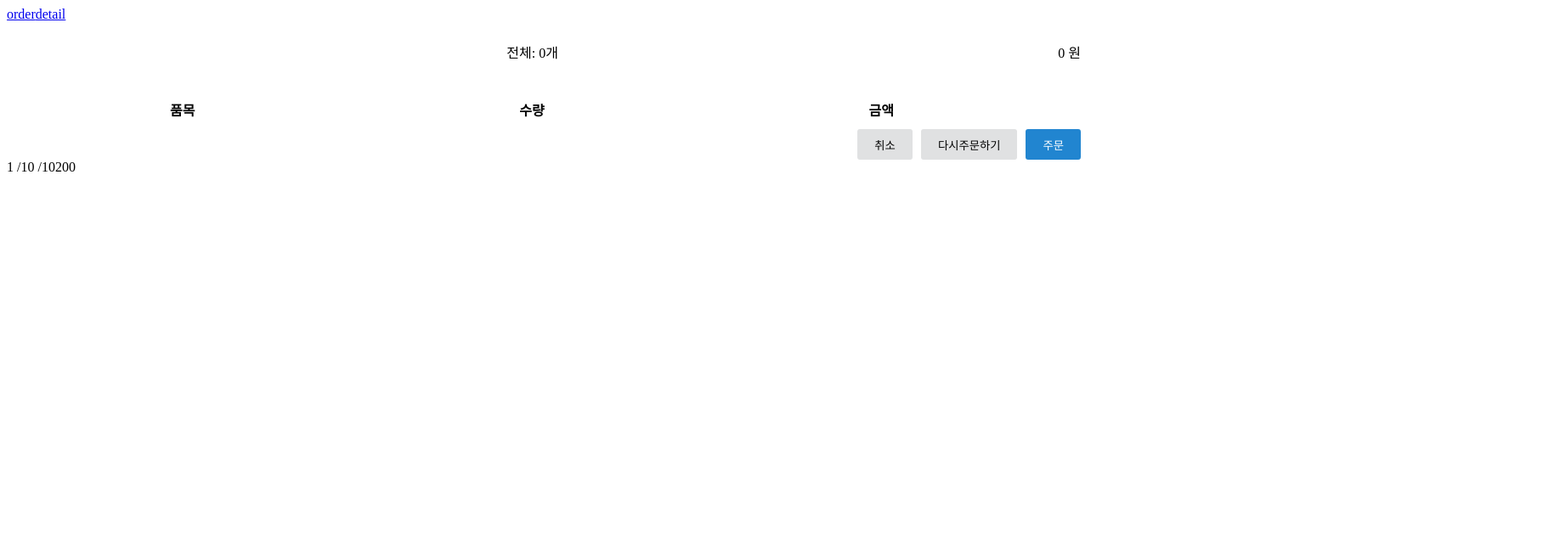
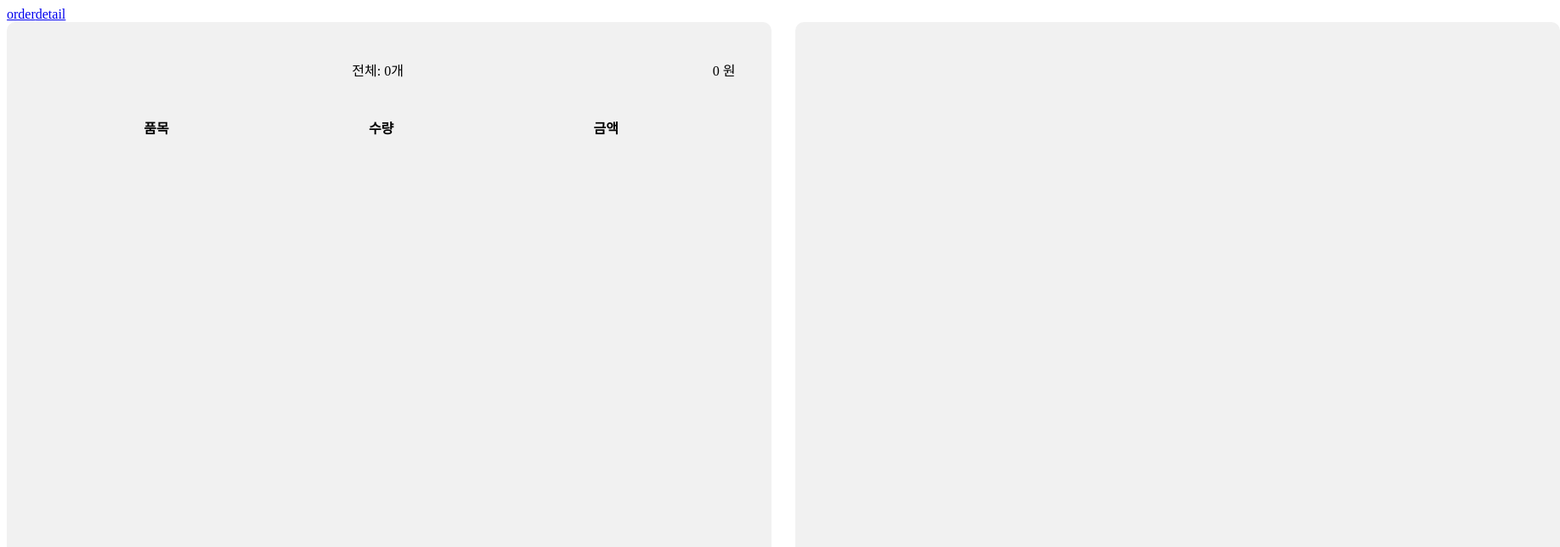
Before and after one commit to james-yang-dev/cafe-study, a React (Create React App) app: page /detail in a window 1280 px wide. Shown: the top 644 px of the page at 85% size, 1836 px wide, since content can reach past the window. Built offline with nearby package versions, Linux system fonts and the light colour scheme.

Commit message:
[feat] 주문 리스트 기능 추가

```diff
--- a/src/features/detail/OrderDetail.js
+++ b/src/features/detail/OrderDetail.js
@@ -5,19 +5,28 @@ import { Button } from '../../components';
 import { Checkbox } from '../../components/checkbox/Checkbox';
 import { printLabel } from '../../util/string';
 import { OrderBody, OrderFoot, OrderHead } from '../../components/order';
-import { useRecoilValue } from 'recoil';
-import { sumReducer } from '../../util/array';
-import { getOrderSumPrice } from '../../store';
 
 OrderDetail.propTypes = {
   orderId: PropTypes.string.isRequired,
+  totalCount: PropTypes.number.isRequired,
+  totalPrice: PropTypes.number.isRequired,
   list: PropTypes.array.isRequired,
-  onChange: PropTypes.func.isRequired,
+  onChecked: PropTypes.func.isRequired,
+  onAllPackaging: PropTypes.func.isRequired,
+  onReOrder: PropTypes.func.isRequired,
+  onConfirmOrder: PropTypes.func.isRequired,
 };
 
-export function OrderDetail({ orderId, list = [], onChecked }) {
-  const totalPrice = useRecoilValue(getOrderSumPrice);
-  const totalCount = list.map((menu) => menu.menuCount).reduce(sumReducer, 0);
+export function OrderDetail({
+  orderId,
+  totalCount,
+  totalPrice,
+  list = [],
+  onChecked,
+  onAllPackaging,
+  onReOrder,
+  onConfirmOrder,
+}) {
   return (
     <OrderDetailWrapper>
       {/*
@@ -56,9 +65,9 @@ export function OrderDetail({ orderId, list = [], onChecked }) {
         })}
       </OrderBody>
       <OrderFoot>
-        <Button label='취소' onClick={() => {}} />
-        <Button label='다시주문하기' onClick={() => {}} />
-        <Button varient='confirm' label='주문' onClick={() => {}} />
+        <Button label='전체포장' onClick={onAllPackaging} />
+        <Button label='다시 주문하기' onClick={onReOrder} />
+        <Button varient='confirm' label='주문 확인' onClick={onConfirmOrder} />
       </OrderFoot>
     </OrderDetailWrapper>
   );
--- a/src/features/detail/OrderDetailContainer.js
+++ b/src/features/detail/OrderDetailContainer.js
@@ -1,23 +1,77 @@
 import React from 'react';
-import { useRecoilState } from 'recoil';
+import { useHistory } from 'react-router';
+import { useRecoilState, useRecoilValue } from 'recoil';
 import { OrderDetail } from '.';
-import { orderDetailListState } from '../../store';
+import {
+  getOrderSumPrice,
+  orderDetailListState,
+  orderListState,
+  orderState,
+} from '../../store';
+import { sumReducer } from '../../util/array';
 
 export function OrderDetailContainer() {
   const [orderDetailList, setOrderDetailList] =
     useRecoilState(orderDetailListState);
 
+  const { orderId, orderList } = orderDetailList;
+
+  const totalPrice = useRecoilValue(getOrderSumPrice);
+  const totalCount = orderList
+    .map((menu) => menu.menuCount)
+    .reduce(sumReducer, 0);
   // console.log(orders);
   const handleChangePackageState = (menuId) => {
-    const newOrderDetailList = orderDetailList.map((menu) =>
+    const newOrderDetailList = orderList?.map((menu) =>
       menu.menuId === menuId
         ? { ...menu, isPackaging: !menu.isPackaging }
         : menu
     );
-    setOrderDetailList(newOrderDetailList);
+    setOrderDetailList({ ...orderDetailList, orderList: newOrderDetailList });
+  };
+
+  const handleAllPackaging = () => {
+    const newOrderDetailList = orderList.map((menu) => ({
+      ...menu,
+      isPackaging: true,
+    }));
+    setOrderDetailList({ ...orderDetailList, orderList: newOrderDetailList });
+  };
+
+  const history = useHistory();
+  const handleReOrder = () => {
+    if (window.confirm('다시 주문하시겠습니까?')) {
+      setOrderDetailList({ ...orderDetailList, orderList: [] });
+      history.push('/order');
+    }
+  };
+
+  const [orderStatusList, setOrderStatusList] = useRecoilState(orderListState);
+  const [currentOrderList, setCurrentOrderList] = useRecoilState(orderState);
+  const handleConfirmOrder = () => {
+    const newOrder = {
+      orderId,
+      orderCount: totalCount,
+      orderPrice: totalPrice,
+      orderDetail: orderList,
+      isComplete: false,
+    };
+    setOrderDetailList({ ...orderDetailList, orderList: [] });
+    setCurrentOrderList({ ...currentOrderList, selectedMenuList: [] });
+    setOrderStatusList([newOrder, ...orderStatusList]);
+    history.push('/order');
   };
 
   return (
-    <OrderDetail list={orderDetailList} onChecked={handleChangePackageState} />
+    <OrderDetail
+      orderId={orderId}
+      totalPrice={totalPrice}
+      totalCount={totalCount}
+      list={orderList}
+      onChecked={handleChangePackageState}
+      onAllPackaging={handleAllPackaging}
+      onReOrder={handleReOrder}
+      onConfirmOrder={handleConfirmOrder}
+    />
   );
 }
--- a/src/features/detail/OrderList.js
+++ b/src/features/detail/OrderList.js
@@ -1,10 +1,8 @@
+import React from 'react';
 import styled from '@emotion/styled';
-import React from 'react'
-import { useRecoilValue } from 'recoil';
-import { orderListState } from '../../store';
+import { Button } from '../../components';
 
-export function OrderList() {
-  const orderList = useRecoilValue(orderListState);
+export function OrderList({ list, onComplete }) {
   return (
     <OrderListWrapper>
       {/*
@@ -12,19 +10,44 @@ export function OrderList() {
       어떻게 바꿔도 상관 없음
       리코일 사용법을 위해 간단한 예시를 둠
        */}
-      {orderList.map(order => {
-        const { orderId, orderCount, orderPrice } = order
-        return (
-          <div key={orderId}>
-            {orderId} /
-            {orderCount} /
-            {orderPrice}
-          </div>
-        )
-      })}
+      <OrderListStyled>
+        {list.map((order) => {
+          const { orderId, orderCount, orderPrice, isComplete } = order;
+          return (
+            <OrderListItem key={orderId} isComplete={isComplete}>
+              <div>
+                <span> 주문번호: {orderId}</span>
+                <span>수량: {orderCount} </span>
+                <span>전체가격: {orderPrice}</span>
+              </div>
+              {!isComplete && (
+                <Button label='완료' onClick={() => onComplete(orderId)} />
+              )}
+            </OrderListItem>
+          );
+        })}
+      </OrderListStyled>
     </OrderListWrapper>
-  )
+  );
 }
 
-const OrderListWrapper = styled.div`
-`
+const OrderListWrapper = styled.div``;
+const OrderListStyled = styled.ul`
+  > li + li {
+    margin-top: 15px;
+  }
+`;
+const OrderListItem = styled.li`
+  display: flex;
+  align-items: center;
+  justify-content: space-between;
+
+  font-size: 16px;
+  font-weight: bold;
+
+  ${({ isComplete }) => isComplete && 'text-decoration : line-through'};
+
+  > div > span + span {
+    margin-left: 20px;
+  }
+`;
--- a/src/features/detail/OrderListContainer.js
+++ b/src/features/detail/OrderListContainer.js
@@ -1,6 +1,21 @@
 import React from 'react';
+import { useRecoilState } from 'recoil';
 import { OrderList } from '.';
+import { orderListState } from '../../store';
 
 export function OrderListContainer() {
-  return <OrderList />;
+  const [orderList, setOrderList] = useRecoilState(orderListState);
+  const sortedOrderList = [...orderList].sort(
+    (a, b) => a.isComplete - b.isComplete
+  );
+  const handleCopmelteOrder = (orderId) => {
+    const newOrderList = orderList.map((order) =>
+      order.orderId === orderId
+        ? { ...order, isComplete: !order.isComplete }
+        : order
+    );
+    setOrderList(newOrderList);
+  };
+
+  return <OrderList list={sortedOrderList} onComplete={handleCopmelteOrder} />;
 }
--- a/src/features/order/CurrentOrderContainer.js
+++ b/src/features/order/CurrentOrderContainer.js
@@ -17,7 +17,7 @@ export function CurrentOrderContainer() {
       isPackaging: false,
     }));
 
-    setOrderDetailList(newOrderDetailList);
+    setOrderDetailList({ orderId, orderList: newOrderDetailList });
     history.push('/detail');
   };
 
--- a/src/pages/DetailPage.js
+++ b/src/pages/DetailPage.js
@@ -11,4 +11,25 @@ export function DetailPage() {
   );
 }
 
-const DetailPageWrapper = styled.div``;
+const DetailPageWrapper = styled.div`
+  display: flex;
+  min-width: 1420px;
+  > div {
+    overflow-y: auto;
+    width: 49%;
+    min-width: 900px;
+    height: 800px;
+    padding: 1.5% 3%;
+    box-sizing: border-box;
+    background-color: #f1f1f1;
+    border-radius: 10px;
+  }
+  > div + div {
+    margin-left: 2%;
+  }
+
+  > div:first-of-type {
+    display: flex;
+    flex-direction: column;
+  }
+`;
--- a/src/store/OrderListState.js
+++ b/src/store/OrderListState.js
@@ -1,15 +1,7 @@
 import { atom, selector } from 'recoil';
 import { KEY } from './key';
-import { orderState } from './OrderState';
 
-const initOrderListState = [
-  {
-    orderId: 1,
-    orderCount: 10,
-    orderPrice: 10200,
-    orderDetail: [{}],
-  },
-];
+const initOrderListState = [];
 
 export const orderListState = atom({
   key: KEY.ORDER_LIST,
@@ -18,7 +10,7 @@ export const orderListState = atom({
 
 export const orderDetailListState = atom({
   key: KEY.ORDER_DETAIL_LIST_STATE,
-  default: [],
+  default: { orderId: '', orderList: [] },
 });
 
 // 자동으로 현재 상태를 확인해서 지정된 값을 리턴하는 함수, 여기서는 다음 오더 아이디를 가져온다
@@ -27,7 +19,7 @@ export const getNextOrderId = selector({
   get: ({ get }) => {
     const orderList = get(orderListState);
     const orderIdList = orderList.map((order) => order.orderId);
-    const maxOrderId = Math.max(...orderIdList);
+    const maxOrderId = orderIdList.length > 0 ? Math.max(...orderIdList) : null;
 
     return maxOrderId ? maxOrderId + 1 : 1;
   },
```
